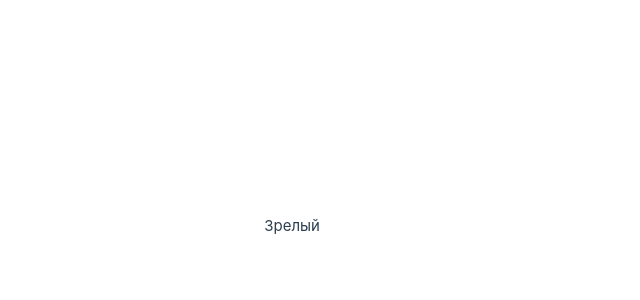
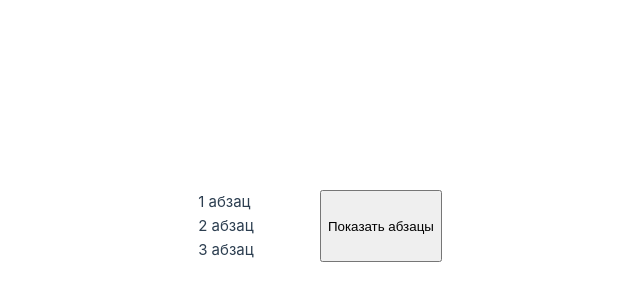
Before and after one commit to LeoonWi/Vue3_Exercises, a Vue app: page / in a window 1280 px wide. Shown: the part 174-474 px from the top of the page, without its empty margins (320-960 px from the left). Built offline with nearby package versions, Linux system fonts and the light colour scheme.

Commit message:
Условные группы

```diff
--- a/src/App.vue
+++ b/src/App.vue
@@ -2,21 +2,24 @@
   export default {
     data() {
       return {
-        age: 28,
+        vis: true,
       }
     },
     methods: {
-
+      visible: function() {
+        this.vis = !this.vis;
+      }
     }
   }
 </script>
 
 <template>
-  <div>
-    <p v-if="age < 18">Подросток</p>
-    <p v-else-if="18 <= age && age < 25">Молодой</p>
-    <p v-else-if="age >= 25">Зрелый</p>
+  <div v-if="vis">
+    <p>1 абзац</p>
+    <p>2 абзац</p>
+    <p>3 абзац</p>
   </div>
+  <button @click="visible">{{ vis ? 'Показать':'Скрыть' }} абзацы</button>
 </template>
 
 <style>
```
